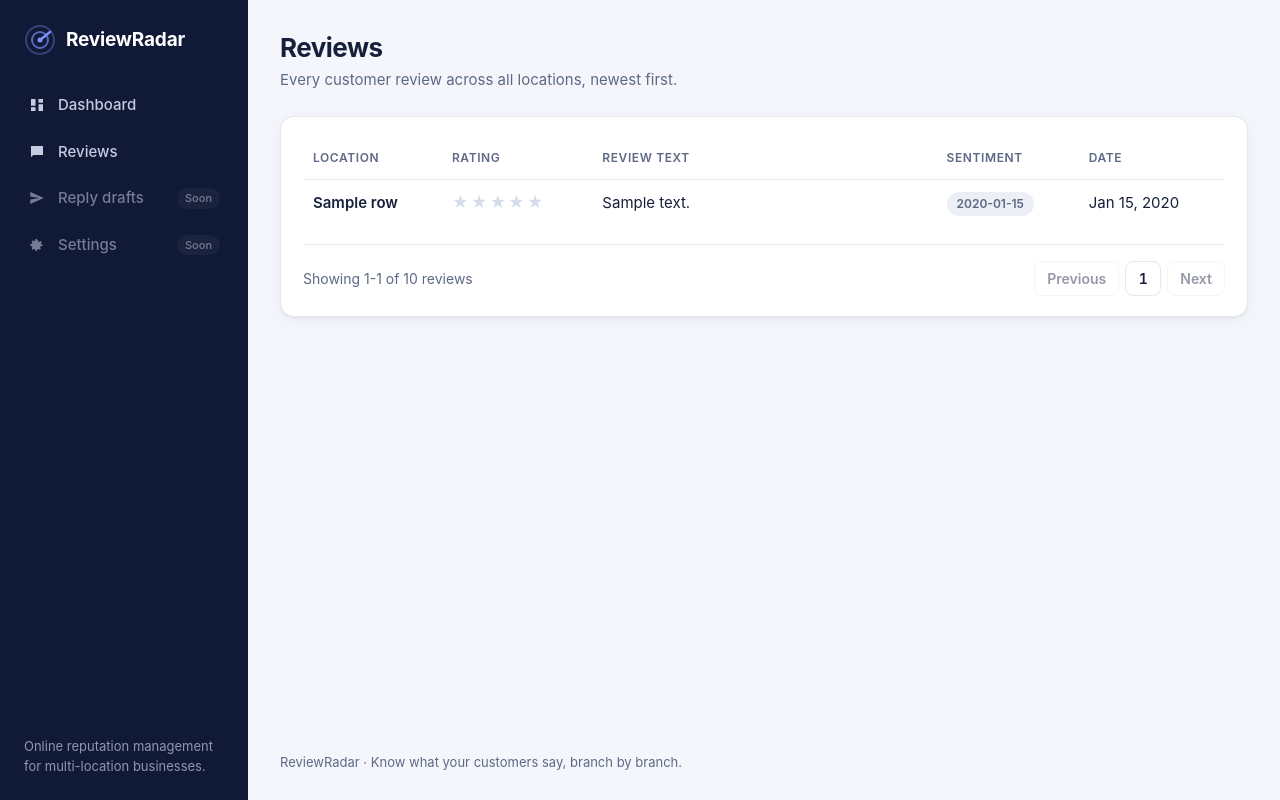
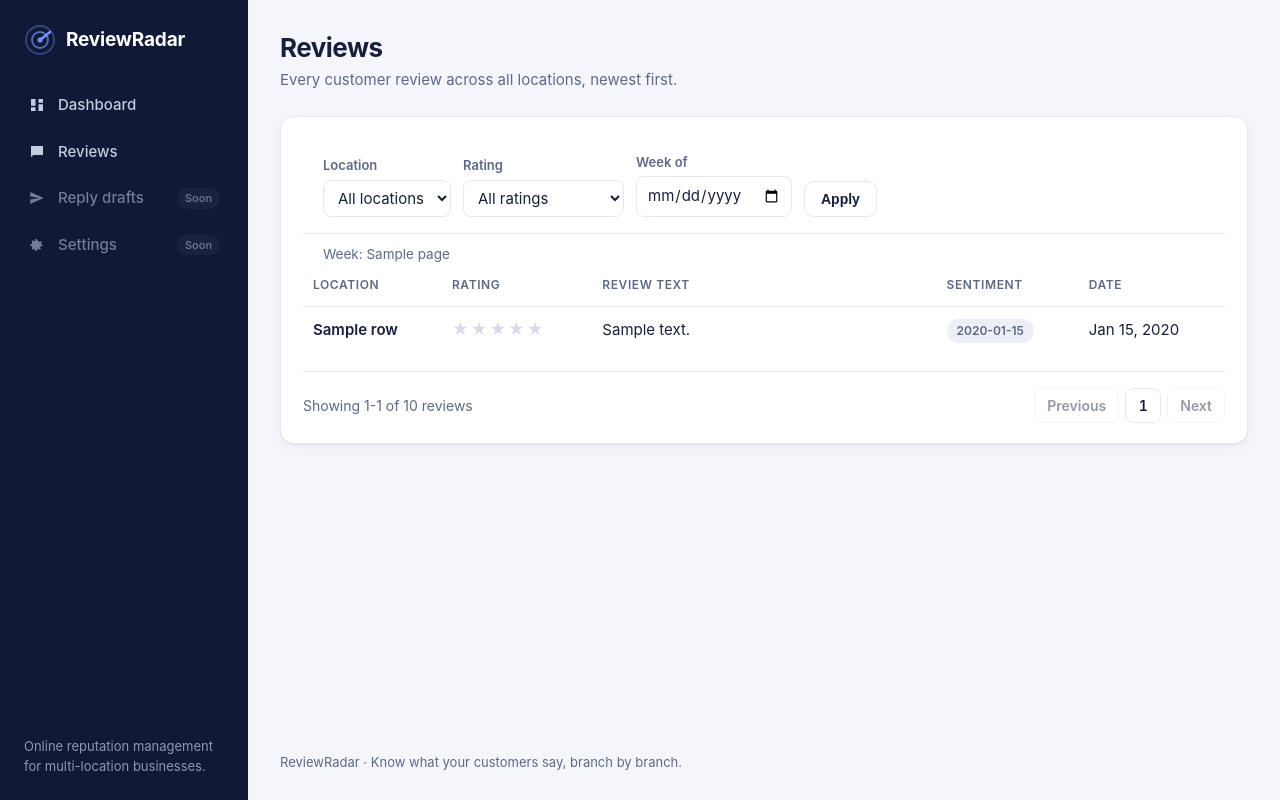
Before and after one commit to hungle-agilityio/ai-training, a Django app: template claude-code-training-lab/reviews/templates/reviews/reviews.html in a window 1280 px wide. Run offline with Django 5.2, Linux system fonts and the light colour scheme; the template is opened without the code that fills it: most values are stand-ins (such as "Sample title", 1, 10 or a date in 2020).

Commit message:
Add location, rating and week filters to the Reviews page
Managers can narrow the Reviews page to prepare the weekly meeting.

- A form above the table with a location list (starting on "All
  locations"), a rating choice (all, good, bad) and a day picker; the
  page shows the Monday to Sunday week of that day
- The "Showing X-Y of N" line counts only the matching reviews, and
  Previous, Next and the page numbers keep the filters
- "No reviews found" when filters match nothing; "No reviews yet" when
  there are no reviews at all
- Wrong values in the address are ignored; the Dashboard is unchanged
- Add tests for the form, the messages, the page links, escaping and
  the query count (3 or fewer)

```diff
--- a/claude-code-training-lab/reviews/services.py
+++ b/claude-code-training-lab/reviews/services.py
@@ -215,6 +215,7 @@ class ReviewsPage:
     previous_href: str
     next_href: str
     branches: list[BranchOption]
+    branch_id: int | None
     rating: str
     week_value: str
     week_label: str | None
@@ -299,6 +300,7 @@ def reviews_page(
         previous_href=page_href(params, previous_number),
         next_href=page_href(params, next_number),
         branches=[BranchOption(pk, name, pk == branch_id) for pk, name in choices],
+        branch_id=branch_id,
         rating=filters.rating if ratings is not None and filters.rating else "",
         week_value=filters.day.isoformat() if filters.day else "",
         week_label=week.label if week else None,
--- a/claude-code-training-lab/reviews/static/reviews/app.css
+++ b/claude-code-training-lab/reviews/static/reviews/app.css
@@ -243,3 +243,10 @@ a.pager-link:hover { border-color: var(--brand); color: var(--brand); }
   .kpis { grid-template-columns: 1fr 1fr; gap: 12px; }
   .kpi-value { font-size: 26px; }
 }
+
+.filters { display: flex; flex-wrap: wrap; gap: 12px; align-items: flex-end; padding: 16px 20px; border-bottom: 1px solid var(--border); }
+.filters .field { display: flex; flex-direction: column; gap: 4px; }
+.filters label { color: var(--muted); font-size: 13px; font-weight: 600; }
+.filters select, .filters input { font: inherit; padding: 7px 10px; border: 1px solid var(--border); border-radius: 8px; background: var(--surface); color: var(--text); }
+.filter-week-label { margin: 0; padding: 10px 20px 0; color: var(--muted); font-size: 13.5px; }
+@media (max-width: 760px) { .filters .field, .filters select, .filters input { width: 100%; } }
--- a/claude-code-training-lab/reviews/templates/reviews/reviews.html
+++ b/claude-code-training-lab/reviews/templates/reviews/reviews.html
@@ -8,7 +8,39 @@
 
 {% block content %}
 <section class="panel">
-  {% if page.total == 0 %}
+  <form class="filters" method="get" action="{% url 'reviews' %}" aria-label="Filter reviews">
+    <div class="field">
+      <label for="filter-location">Location</label>
+      <select id="filter-location" name="location">
+        <option value=""{% if page.branch_id is None %} selected{% endif %}>All locations</option>
+        {% for branch in page.branches %}
+          <option value="{{ branch.id }}"{% if branch.is_selected %} selected{% endif %}>{{ branch.name }}</option>
+        {% endfor %}
+      </select>
+    </div>
+    <div class="field">
+      <label for="filter-rating">Rating</label>
+      <select id="filter-rating" name="rating">
+        <option value=""{% if not page.rating %} selected{% endif %}>All ratings</option>
+        <option value="good"{% if page.rating == "good" %} selected{% endif %}>Good (4-5 stars)</option>
+        <option value="bad"{% if page.rating == "bad" %} selected{% endif %}>Bad (1-2 stars)</option>
+      </select>
+    </div>
+    <div class="field">
+      <label for="filter-week">Week of</label>
+      <input id="filter-week" type="date" name="week" value="{{ page.week_value }}" placeholder="YYYY-MM-DD">
+    </div>
+    <button class="button" type="submit">Apply</button>
+    {% if page.is_filtered %}<a class="button" href="{% url 'reviews' %}">Clear</a>{% endif %}
+  </form>
+  {% if page.week_label %}<p class="filter-week-label">Week: {{ page.week_label }}</p>{% endif %}
+
+  {% if page.total == 0 and page.is_filtered %}
+    <div class="empty">
+      <h2>No reviews found</h2>
+      <p>No review matches these filters. Try another location, rating or week.</p>
+    </div>
+  {% elif page.total == 0 %}
     <div class="empty">
       <h2>No reviews yet</h2>
       <p>Reviews will appear here as soon as they are imported.</p>
@@ -52,7 +84,7 @@
       <ul class="pager-list">
         <li>
           {% if page.has_previous %}
-            <a class="pager-link" href="?page={{ page.previous_number }}" rel="prev">Previous</a>
+            <a class="pager-link" href="{{ page.previous_href }}" rel="prev">Previous</a>
           {% else %}
             <span class="pager-link is-disabled" aria-disabled="true">Previous</span>
           {% endif %}
@@ -64,13 +96,13 @@
             {% elif link.is_current %}
               <span class="pager-link is-current" aria-current="page">{{ link.number }}</span>
             {% else %}
-              <a class="pager-link" href="?page={{ link.number }}">{{ link.number }}</a>
+              <a class="pager-link" href="{{ link.href }}">{{ link.number }}</a>
             {% endif %}
           </li>
         {% endfor %}
         <li>
           {% if page.has_next %}
-            <a class="pager-link" href="?page={{ page.next_number }}" rel="next">Next</a>
+            <a class="pager-link" href="{{ page.next_href }}" rel="next">Next</a>
           {% else %}
             <span class="pager-link is-disabled" aria-disabled="true">Next</span>
           {% endif %}
```
Also changed, not shown: claude-code-training-lab/reviews/tests/integration/test_reviews_filters.py (added, +189 -0 lines), claude-code-training-lab/reviews/views.py (+5 -2 lines).
